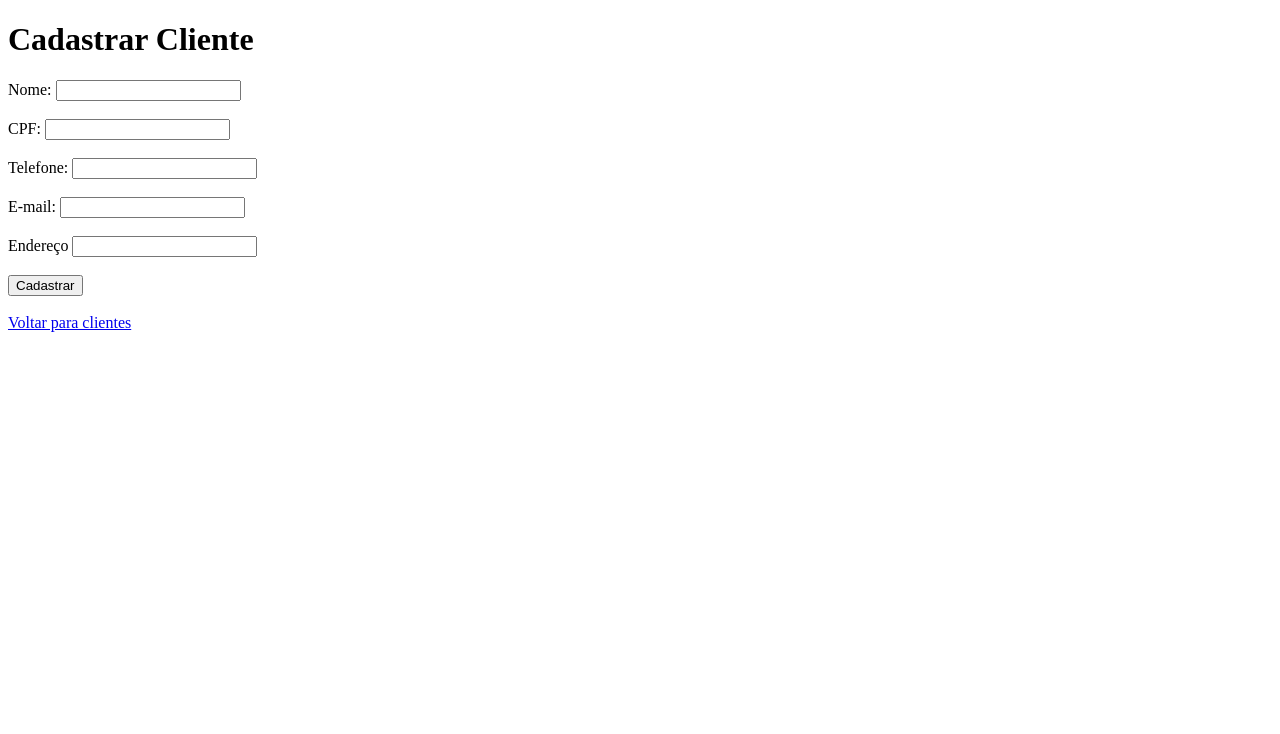
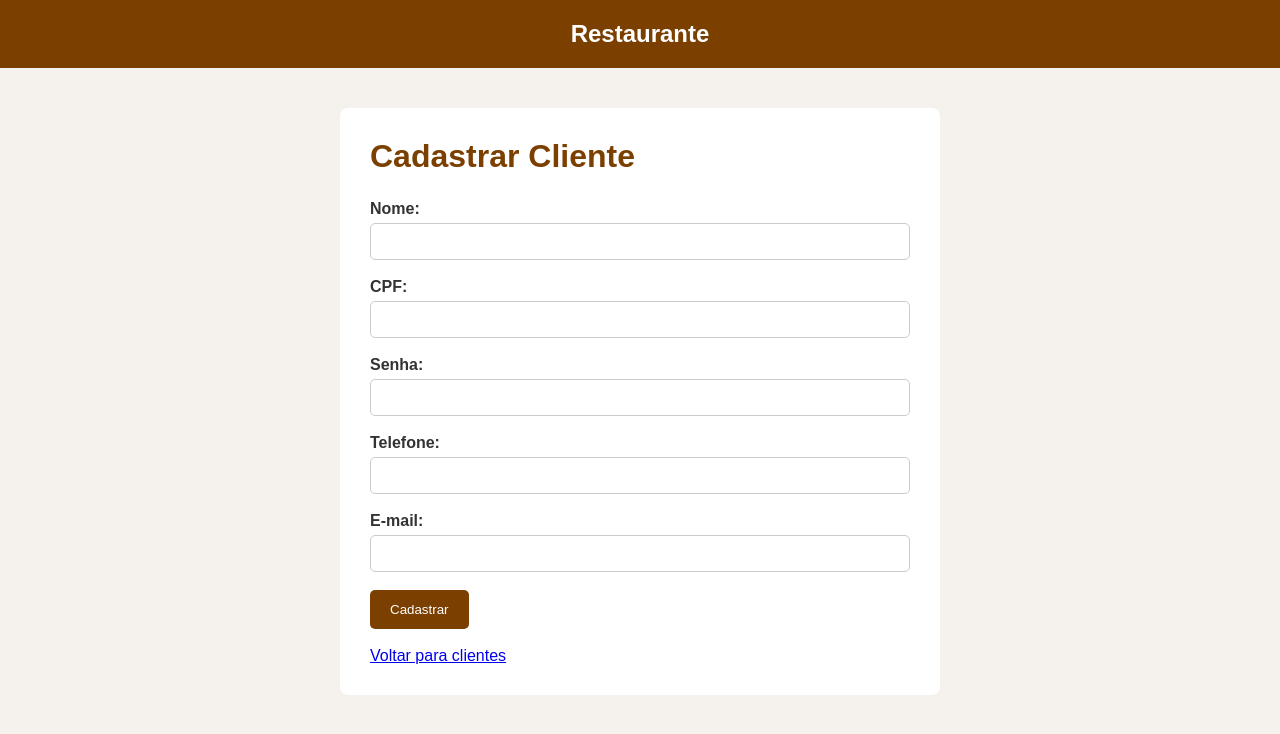
Before and after one commit to kess1ly/TRABALHO-RESTAURANTE, a PHP site: page /cadastro.php in a window 1280 px wide. Shown: the top 734 px of the page. Run offline with PHP 8.4, Linux system fonts and the light colour scheme.

Commit message:
Update cadastro.php

```diff
--- a/cadastro.php
+++ b/cadastro.php
@@ -1,34 +1,43 @@
 <!DOCTYPE html>
-<html lang="en">
+<html lang="pt-br">
+
 <head>
     <meta charset="UTF-8">
-    <meta name="viewport" content="width=device-width, initial-scale=1.0">
-    <title>Document</title>
+    <title>Cadastrar Cliente</title>
+    <link rel="stylesheet" href="css/style.css">
 </head>
+
 <body>
+
+<header>
+    <h2>Restaurante</h2>
+</header>
+
+<div class="container">
+
+    <div class="formulario">
+
         <h1>Cadastrar Cliente</h1>
+
+
 
         <form action="salvar.php" method="POST">
 
             <label>Nome:</label>
             <input type="text" name="nome" required>
-    <br><br>
 
             <label>CPF:</label>
             <input type="text" name="cpf" required>
-    <br><br>
+
+            <label>Senha:</label>
+            <input type="password" name="senha" required>
 
             <label>Telefone:</label>
-    <input type="tel" name="telefone"required>
-    <br><br>
+            <input type="text" name="telefone" required>
 
             <label>E-mail:</label>
             <input type="email" name="email" required>
-    <br><br>
 
-    <label>Endereço</label>
-    <input type="text" name="endereco" required>
-    <br><br>
 
             <button type="submit">Cadastrar</button>
 
@@ -38,5 +47,9 @@
 
         <a href="index.php">Voltar para clientes</a>
 
+    </div>
+
+</div>
+
 </body>
 </html>
```
Lines whose indentation alone changed are shown as unchanged.
